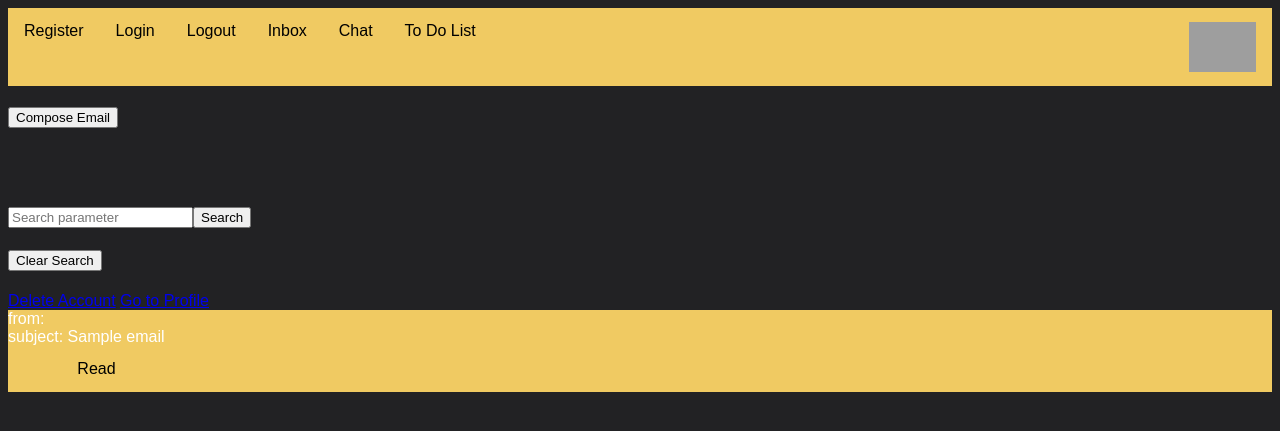
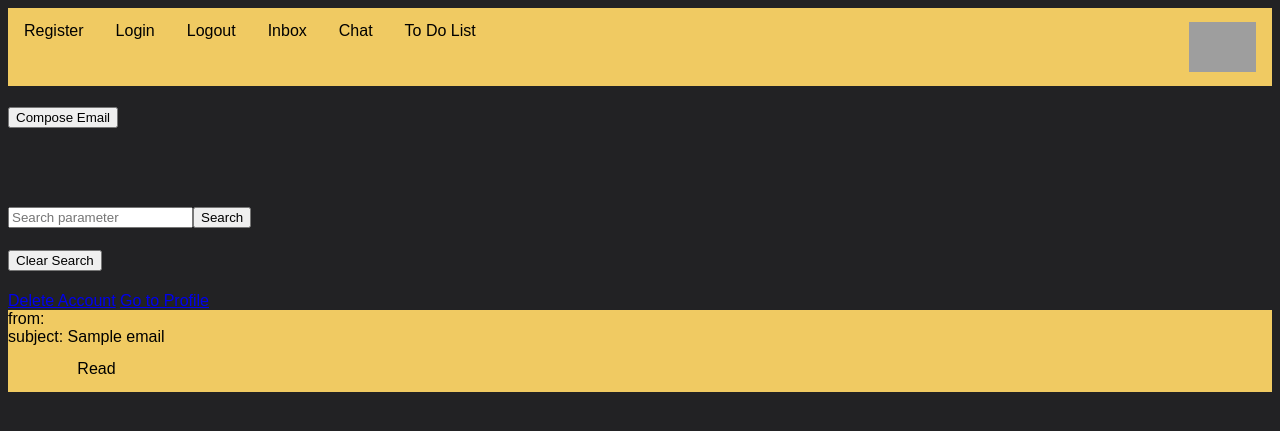
Before and after one commit to PioRomo/131-email-client, a Python web app: template 02_flask_with_file_structure/app/templates/inbox.html in a window 1280 px wide. Shown: the top 431 px of the page. Run offline with Jinja, Linux system fonts and the light colour scheme; the template is opened without the code that fills it: most values are stand-ins (such as "Sample title", 1, 10 or a date in 2020); some web fonts are replaced; grey boxes are pictures that could not be loaded.

Commit message:
Update styles.css

```diff
--- a/02_flask_with_file_structure/app/static/styles.css
+++ b/02_flask_with_file_structure/app/static/styles.css
@@ -2,6 +2,10 @@ body{
   background-color:#222224;
   font-family: 'Anuphan', sans-serif;
   color:white;
+}
+
+#emails{
+  color:black;
 }
 
 input[id="msg"]{
@@ -34,6 +38,11 @@ li a {
   text-align: center;
   padding: 14px 16px;
   text-decoration: none;
+}
+
+#delete-email{
+  float: right;
+  float: top;
 }
 
 #bee-nav{
```
